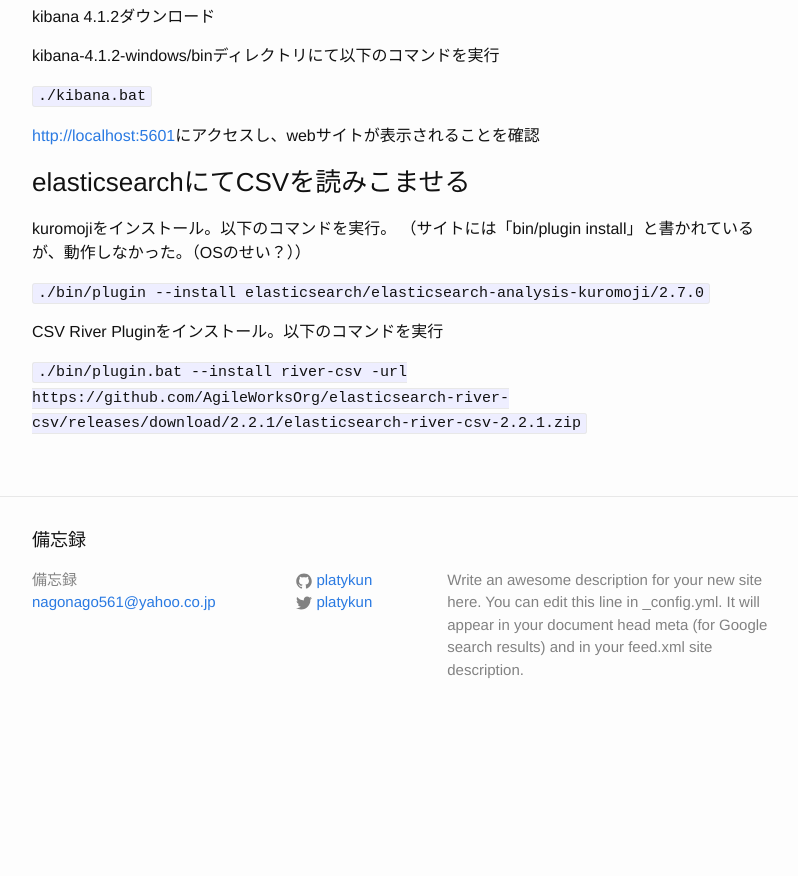
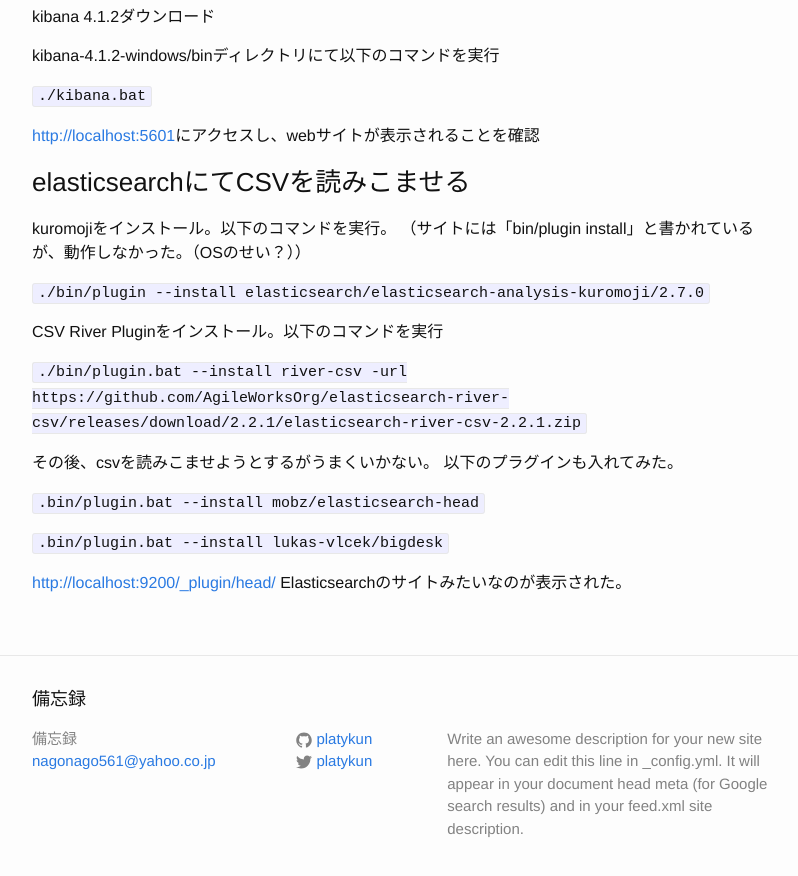
Before and after one commit to platykun/platykun.github.io, a Jekyll site: the page built from _posts/2015-10-03-ElasticSearch.md, in a window 1280 px wide and 900 px high, scrolled down 1047 px. Shown: the top 876 px of the window, without its empty margins (238-1036 px from the left). Built offline with Jekyll 4.4.1, drawn with Linux system fonts in a browser that asks for light colours; before the commit the page ends 1788 px from its top, so only the background shows below that.

Commit message:
elasticsearch

```diff
--- a/_posts/2015-10-03-ElasticSearch.md
+++ b/_posts/2015-10-03-ElasticSearch.md
@@ -63,3 +63,13 @@ kuromojiをインストール。以下のコマンドを実行。
 CSV River Pluginをインストール。以下のコマンドを実行
 
 `./bin/plugin.bat --install river-csv -url https://github.com/AgileWorksOrg/elasticsearch-river-csv/releases/download/2.2.1/elasticsearch-river-csv-2.2.1.zip`
+
+その後、csvを読みこませようとするがうまくいかない。
+以下のプラグインも入れてみた。
+
+`.bin/plugin.bat --install mobz/elasticsearch-head`
+
+`.bin/plugin.bat --install lukas-vlcek/bigdesk`
+
+[http://localhost:9200/_plugin/head/](http://localhost:9200/_plugin/head/)
+Elasticsearchのサイトみたいなのが表示された。
```
Also changed, not shown: _img/001.PNG (added), _img/002.PNG (added).
